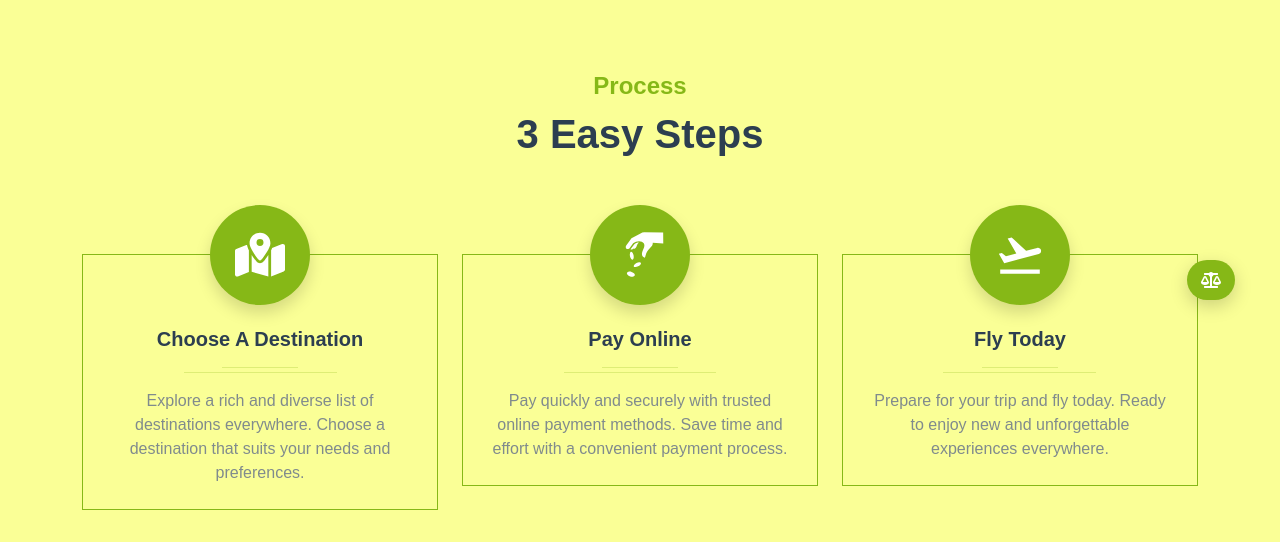
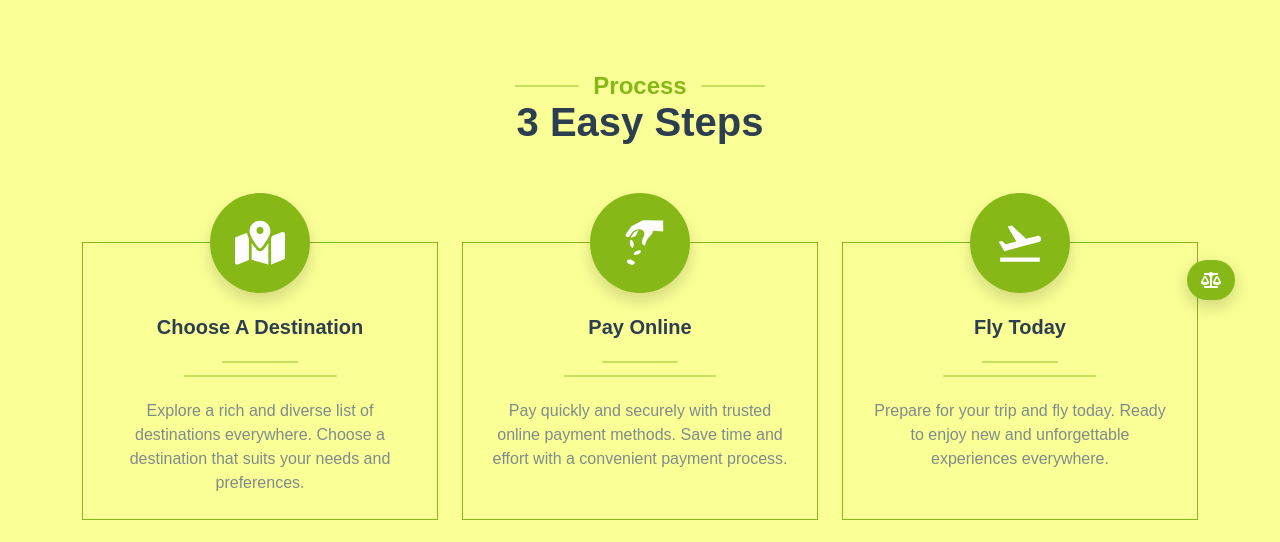
Before and after one commit to ChloeIT/luanvan, a React (Vite) app in the folder hotelUI/: page /booking/1 in a window 1280 px wide. Shown: the part 410-952 px from the top of the page. Built offline with nearby package versions, Linux system fonts and the light colour scheme; no server answers.

Commit message:
gạch xanh giao diện

```diff
--- a/hotelUI/src/assets/css/style.css
+++ b/hotelUI/src/assets/css/style.css
@@ -766,3 +766,71 @@
 @media (max-width: 575.98px){
   .row.g-5:has(> .room-card){ grid-template-columns: 1fr !important; }
 }
+
+/* .hr-thick { border: 0; height: 3px; opacity: 1; border-radius: 2px;} */
+/* === Green Divider (final) === */
+.divider{
+  --w: 60px;               /* length */
+  --h: 2px;                /* thickness */
+  --c: var(--primary);     /* color */
+  --r: 2px;                /* radius */
+  --alpha: .95;            /* opacity */
+
+  display: inline-block;   /* hoặc block cũng được */
+  width: var(--w);
+  height: var(--h);
+  background: var(--c);
+  border-radius: var(--r);
+  opacity: var(--alpha);
+
+  /* QUAN TRỌNG: reset mọi margin cũ */
+  margin: 0;
+}
+
+/* nếu element là <hr> */
+hr.divider{ border: 0; }
+
+/* size helpers */
+.divider--sm{ --w: 48px; --h: 2px; }
+.divider--md{ --w: 60px; --h: 2px; }
+.divider--lg{ --w: 80px; --h: 3px; }
+.divider--full{ --w: 100%; }
+
+/* nhạt màu */
+.divider--muted{ --alpha: .45; }
+
+/* 2 gạch xếp dọc – cho phép chỉnh gap & margin bằng biến */
+.divider-pair{
+  display: grid;
+  justify-items: center;
+  gap: var(--pair-gap, 6px);          /* khoảng cách GIỮA 2 gạch */
+  margin-top: var(--pair-mt, 8px);    /* khoảng cách với CHỮ TRÊN (title) */
+  margin-bottom: var(--pair-mb, 12px);/* khoảng cách với CHỮ DƯỚI (đoạn mô tả) */
+}
+
+
+/* presets cho khoảng cách */
+.divider-pair--tight{    --pair-gap: 2px; }
+.divider-pair--tightest{ --pair-gap: 0px; }
+
+
+/* Gói chữ + 2 gạch cho heading */
+.heading-line{
+  display: inline-flex;
+  align-items: center;          /* can giữa theo chiều dọc */
+  gap: var(--heading-gap, 12px);
+}
+
+/* đảm bảo chữ không “đội” line-height */
+.heading-line .heading-text{
+  margin: 0;
+  line-height: 1;
+}
+
+/* gạch dùng riêng cho heading (có thể đổi nhanh độ dài/đậm) */
+.heading-line .divider{
+  --w: 64px;       /* độ dài gạch 2 bên */
+  --h: 2px;        /* độ dày */
+  --alpha: .45;    /* nhạt màu */
+  align-self: center;
+}
--- a/hotelUI/src/components/ui/hotel/Discount.jsx
+++ b/hotelUI/src/components/ui/hotel/Discount.jsx
@@ -7,11 +7,14 @@ export const Discount = () => {
     <div className="container-xxl py-5 destination">
       <div className="container">
         <div className="text-center wow fadeInUp" data-wow-delay="0.1s">
-          <h6 className=" text-2xl text-center text-primary px-3">
-            Discount
-          </h6>
+          <div className="heading-line mx-auto" style={{ "--heading-gap": "14px" }}>
+            <span className="divider" />
+            <h6 className="heading-text text-2xl text-primary">Discount</h6>
+            <span className="divider" />
+          </div>
           <h1 className="mb-5">Save big today!</h1>
         </div>
+
         <div className="row g-3">
           <div className="col-lg-7 col-md-6">
             <div className="row g-3">
--- a/hotelUI/src/pages/Booking.jsx
+++ b/hotelUI/src/pages/Booking.jsx
@@ -1,3 +1,4 @@
+// src/pages/Booking.jsx
 import React, { useEffect, useState } from "react";
 import { FaMapLocationDot } from "react-icons/fa6";
 import { GiPayMoney } from "react-icons/gi";
@@ -10,101 +11,109 @@ export const Booking = () => {
   const { id } = useParams();
   const [roomBooking, setRoomBooking] = useState();
   const { rooms } = useSelector((state) => state.room);
-  const idBooking = localStorage.getItem("idBooking");
+
   useEffect(() => {
-    localStorage.setItem("idBooking", id);
-    if (id) {
-      const data = rooms.find((room) => room.id == id);
-      setRoomBooking(data);
+    const chosenId = id ?? localStorage.getItem("idBooking");
+    if (id) localStorage.setItem("idBooking", id);
+    if (!chosenId) return;
+    const found = rooms.find((room) => String(room.id) === String(chosenId));
+    setRoomBooking(found);
+  }, [id, rooms]);
 
-    } else {
-      const data = rooms.find((room) => room.id == idBooking);
-      setRoomBooking(data);
-    }
-  }, [id]);
-
-  console.log(roomBooking);
+  // Style dùng lại cho cặp gạch: đổi số ở đây cho nhanh
+  const pairStyle = {
+    "--pair-gap": "12px",   // khoảng cách giữa 2 gạch
+    rowGap: "12px",         // fallback nếu chưa có biến --pair-gap
+    marginTop: "22px",       // cách tiêu đề phía trên
+    marginBottom: "22px",   // cách đoạn mô tả phía dưới
+  };
 
   return (
     <div className="container-xxl py-5">
       <div className="container">
 
+        {/* Title + 2 gạch hai bên */}
         <div className="text-center pb-4 wow fadeInUp" data-wow-delay="0.1s">
-          <div className="flex items-center justify-center">
-            <h6 className=" text-2xl text-center text-primary px-3">
-              Process
-            </h6>
+          <div className="heading-line mx-auto" style={{ "--heading-gap": "14px" }}>
+            <span className="divider" />
+            <h6 className="heading-text text-2xl text-primary">Process</h6>
+            <span className="divider" />
           </div>
 
           <h1 className="mb-5">3 Easy Steps</h1>
         </div>
-        <div className="row gy-5 gx-4 justify-content-center">
-          <div
-            className="col-lg-4 col-sm-6 text-center pt-4 wow fadeInUp"
-            data-wow-delay="0.1s"
-          >
-            <div className="position-relative border border-primary pt-5 pb-4 px-4">
+
+        {/* 3 ô – equal-height */}
+        <div className="row gy-5 gx-4 justify-content-center align-items-stretch">
+
+          {/* Box 1 */}
+          <div className="col-lg-4 col-sm-6 text-center pt-4 wow fadeInUp d-flex" data-wow-delay="0.1s">
+            <div className="position-relative border border-primary pt-5 pb-4 px-4 w-100 h-100 d-flex flex-column">
               <div
                 className="d-inline-flex align-items-center justify-content-center bg-primary rounded-circle position-absolute top-0 start-50 translate-middle shadow"
                 style={{ width: "100px", height: "100px" }}
               >
                 <FaMapLocationDot size={50} color="white" />
               </div>
-              <h5 className="mt-4">Choose A Destination</h5>
-              <hr className="w-25 mx-auto bg-primary mb-1" />
-              <hr className="w-50 mx-auto bg-primary mt-0" />
+
+              <h5 className="mt-4 mb-0">Choose A Destination</h5>
+              <div className="divider-pair" style={pairStyle}>
+                <span className="divider divider--muted" style={{ "--w": "25%", "--h": "2px" }} />
+                <span className="divider divider--muted" style={{ "--w": "50%", "--h": "2px" }} />
+              </div>
+
               <p className="mb-0">
-                Explore a rich and diverse list of destinations everywhere.
-                Choose a destination that suits your needs and preferences.
+                Explore a rich and diverse list of destinations everywhere. Choose a destination that suits your needs and preferences.
               </p>
             </div>
           </div>
-          <div
-            className="col-lg-4 col-sm-6 text-center pt-4 wow fadeInUp"
-            data-wow-delay="0.3s"
-          >
-            <div className="position-relative border border-primary pt-5 pb-4 px-4">
+
+          {/* Box 2 */}
+          <div className="col-lg-4 col-sm-6 text-center pt-4 wow fadeInUp d-flex" data-wow-delay="0.3s">
+            <div className="position-relative border border-primary pt-5 pb-4 px-4 w-100 h-100 d-flex flex-column">
               <div
                 className="d-inline-flex align-items-center justify-content-center bg-primary rounded-circle position-absolute top-0 start-50 translate-middle shadow"
                 style={{ width: "100px", height: "100px" }}
               >
                 <GiPayMoney size={50} color="white" />
               </div>
-              <h5 className="mt-4">Pay Online</h5>
-              <hr className="w-25 mx-auto bg-primary mb-1" />
-              <hr className="w-50 mx-auto bg-primary mt-0" />
+
+              <h5 className="mt-4 mb-0">Pay Online</h5>
+              <div className="divider-pair" style={pairStyle}>
+                <span className="divider divider--muted" style={{ "--w": "25%", "--h": "2px" }} />
+                <span className="divider divider--muted" style={{ "--w": "50%", "--h": "2px" }} />
+              </div>
+
               <p className="mb-0">
-                Pay quickly and securely with trusted online payment methods.
-                Save time and effort with a convenient payment process.
+                Pay quickly and securely with trusted online payment methods. Save time and effort with a convenient payment process.
               </p>
             </div>
           </div>
-          <div
-            className="col-lg-4 col-sm-6 text-center pt-4 wow fadeInUp"
-            data-wow-delay="0.5s"
-          >
-            <div className="position-relative border border-primary pt-5 pb-4 px-4">
+
+          {/* Box 3 */}
+          <div className="col-lg-4 col-sm-6 text-center pt-4 wow fadeInUp d-flex" data-wow-delay="0.5s">
+            <div className="position-relative border border-primary pt-5 pb-4 px-4 w-100 h-100 d-flex flex-column">
               <div
                 className="d-inline-flex align-items-center justify-content-center bg-primary rounded-circle position-absolute top-0 start-50 translate-middle shadow"
                 style={{ width: "100px", height: "100px" }}
               >
                 <MdOutlineFlightTakeoff size={50} color="white" />
               </div>
-              <h5 className="mt-4">Fly Today</h5>
-              <hr className="w-25 mx-auto bg-primary mb-1" />
-              <hr className="w-50 mx-auto bg-primary mt-0" />
+
+              <h5 className="mt-4 mb-0">Fly Today</h5>
+              <div className="divider-pair" style={pairStyle}>
+                <span className="divider divider--muted" style={{ "--w": "25%", "--h": "2px" }} />
+                <span className="divider divider--muted" style={{ "--w": "50%", "--h": "2px" }} />
+              </div>
+
               <p className="mb-0">
-                Prepare for your trip and fly today. Ready to enjoy new and
-                unforgettable experiences everywhere.
+                Prepare for your trip and fly today. Ready to enjoy new and unforgettable experiences everywhere.
               </p>
             </div>
           </div>
         </div>
-        {roomBooking && (
-          <>
-            <BookingItem item={roomBooking} />
-          </>
-        )}
+
+        {roomBooking && <BookingItem item={roomBooking} />}
       </div>
     </div>
   );
--- a/hotelUI/src/pages/Contact.jsx
+++ b/hotelUI/src/pages/Contact.jsx
@@ -6,9 +6,11 @@ export const Contact = () => {
     <div className="container-fluid  py-5">
       <div className="container">
         <div className="text-center">
-          <h6 className="text-2xl text-center text-primary px-3">
-            We are here to help you!
-          </h6>
+          <div className="heading-line mx-auto" style={{ "--heading-gap": "14px" }}>
+            <span className="divider" />
+            <h6 className="heading-text text-2xl text-primary">We are here to help you!</h6>
+            <span className="divider" />
+          </div>
           <h1 className="mb-5">Contact us for support anytime, anywhere.</h1>
         </div>
 
--- a/hotelUI/src/pages/Service.jsx
+++ b/hotelUI/src/pages/Service.jsx
@@ -8,11 +8,14 @@ export const Service = () => {
     <div className="container-xxl py-5">
       <div className="container">
         <div className="text-center wow fadeInUp" data-wow-delay="0.1s">
-          <h6 className=" text-2xl text-center text-primary px-3">
-            Services
-          </h6>
+          <div className="heading-line mx-auto" style={{ "--heading-gap": "14px" }}>
+            <span className="divider" />
+            <h6 className="heading-text text-2xl text-primary">Services</h6>
+            <span className="divider" />
+          </div>
           <h1 className="mb-5">Our Services</h1>
         </div>
+
         <div className="row g-4">
           <div
             className="col-lg-3  col-sm-6 wow fadeInUp"
```
Also changed, not shown: hotelUI/src/components/ui/hotel/FilterHotel.jsx (+6 -3 lines), hotelUI/src/components/ui/hotel/MainHotel.jsx (+9 -6 lines), hotelUI/src/pages/Favorite.jsx (+6 -4 lines), hotelUI/src/pages/Home.jsx (+18 -9 lines), hotelUI/src/pages/Review.jsx (+6 -3 lines).
